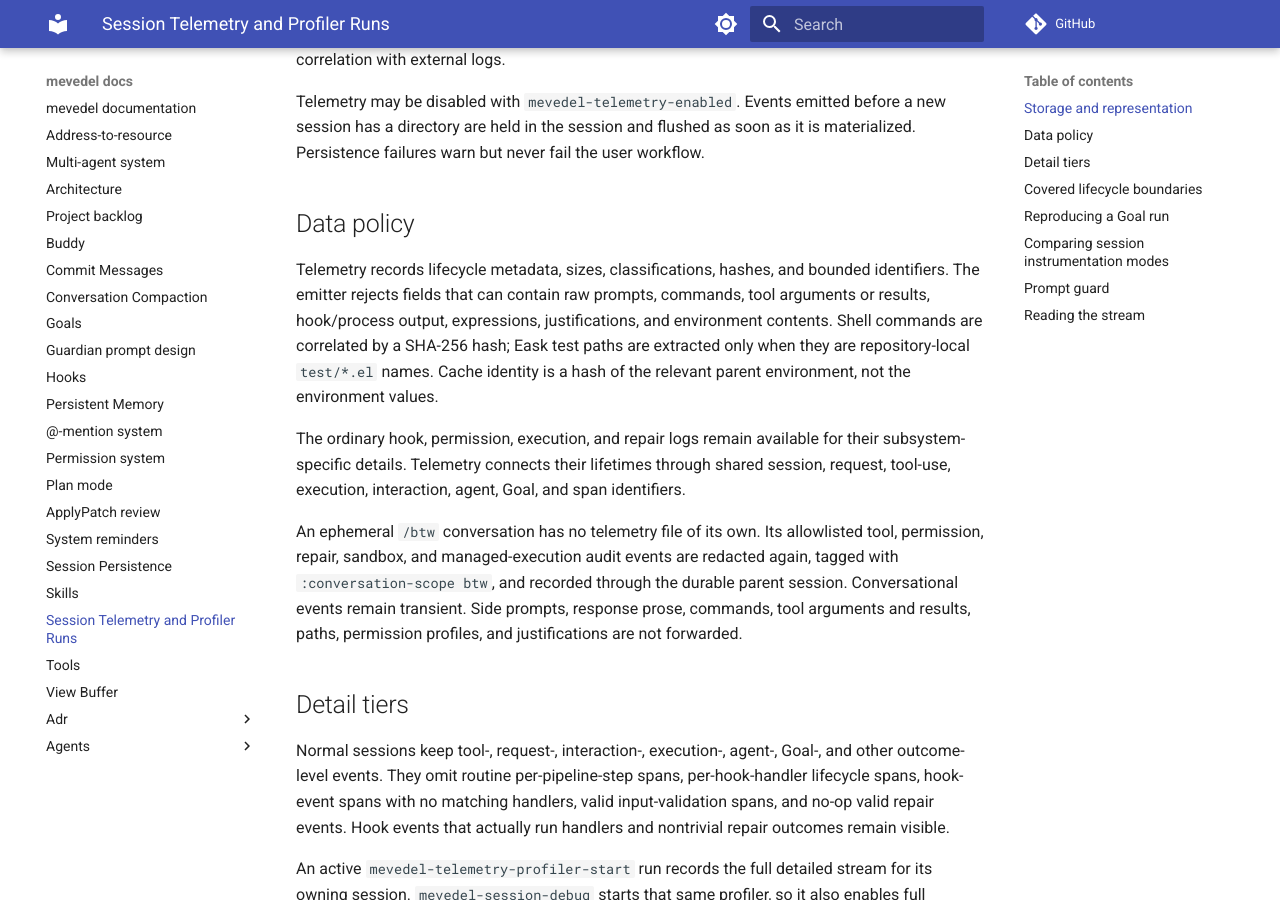
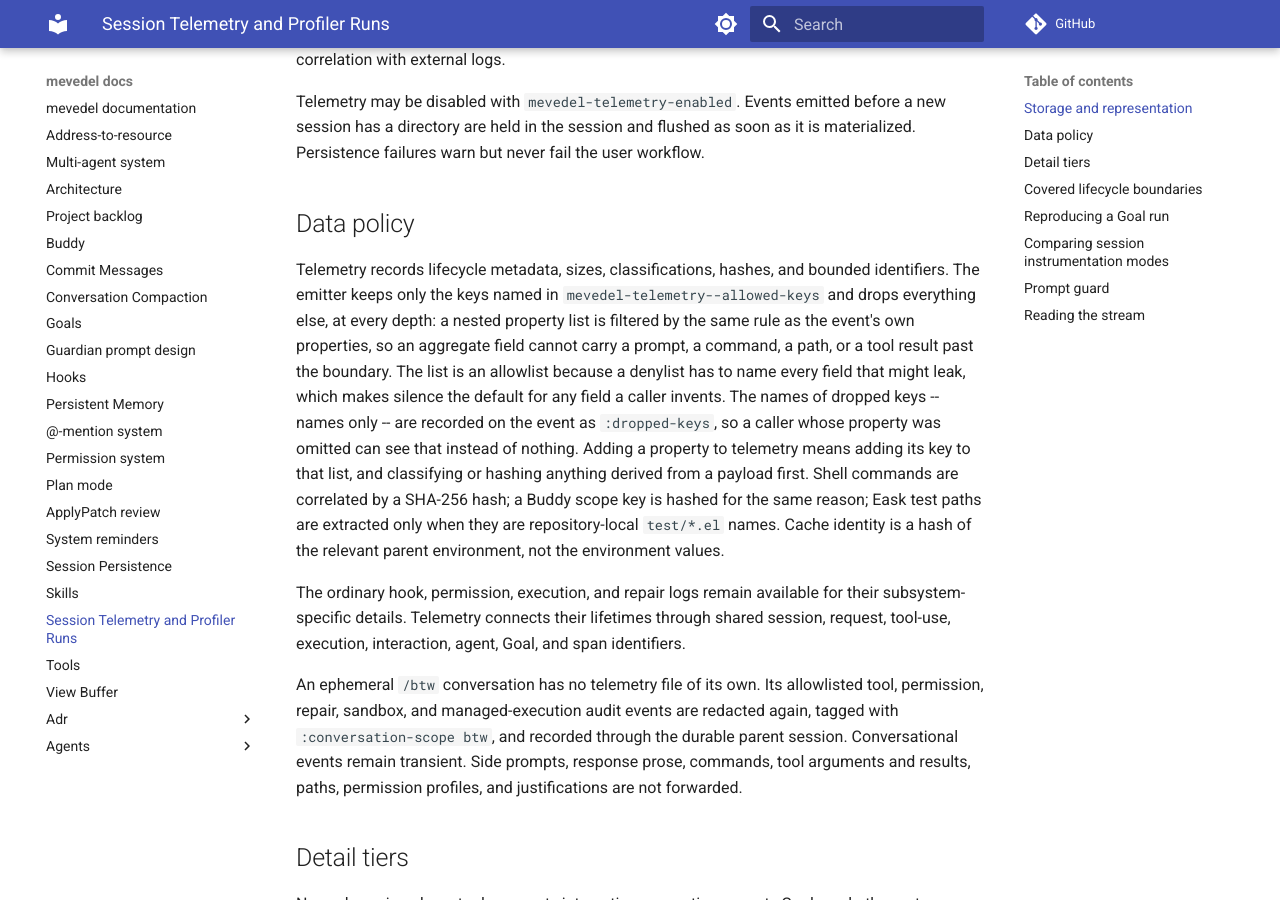
Before and after one commit to FrauH0lle/mevedel, an MkDocs documentation site: the page built from docs/telemetry.md, in a window 1280 px wide and 900 px high, scrolled down 521 px. Built offline with MkDocs 1.6.1 and Material for MkDocs 9.7.7, drawn with Linux system fonts in a browser that asks for light colours; comment, search, counter and statistics services are not loaded; some of the changed text lies outside the part shown.

Commit message:
fix(telemetry): Persist only allowlisted metadata
The filter rejected fifteen named keys at the top level of an event and
recursed into values only to bound their size, so anything nested passed
through untouched and any key the list did not happen to name passed
through beside it.  Existing logs hold 597 events carrying absolute paths
and command text under :specifier-value, and a path two levels down under
:additional-permissions, because mevedel-permission-log forwards the whole
detailed permission record here.

Keep the keys named in mevedel-telemetry--allowed-keys and drop the rest,
at every depth: a keyword-headed list is filtered as a property list
rather than mapped blindly.  An allowlist rather than a longer denylist,
because a denylist has to name every field that might leak and so makes
silence the default for whatever a caller invents next.  Report the names
of dropped keys, names only, so an omission is visible to whoever added
the caller, and hash the Buddy scope key, which was a project root.

```diff
--- a/docs/telemetry.md
+++ b/docs/telemetry.md
@@ -27,10 +27,18 @@ workflow.
 ## Data policy
 
 Telemetry records lifecycle metadata, sizes, classifications, hashes, and
-bounded identifiers. The emitter rejects fields that can contain raw prompts,
-commands, tool arguments or results, hook/process output, expressions,
-justifications, and environment contents. Shell commands are correlated by a
-SHA-256 hash; Eask test paths are extracted only when they are repository-local
+bounded identifiers. The emitter keeps only the keys named in
+`mevedel-telemetry--allowed-keys` and drops everything else, at every depth: a
+nested property list is filtered by the same rule as the event's own
+properties, so an aggregate field cannot carry a prompt, a command, a path, or
+a tool result past the boundary. The list is an allowlist because a denylist
+has to name every field that might leak, which makes silence the default for
+any field a caller invents. The names of dropped keys -- names only -- are
+recorded on the event as `:dropped-keys`, so a caller whose property was
+omitted can see that instead of nothing. Adding a property to telemetry means
+adding its key to that list, and classifying or hashing anything derived from
+a payload first. Shell commands are correlated by a SHA-256 hash; a Buddy
+scope key is hashed for the same reason; Eask test paths are extracted only when they are repository-local
 `test/*.el` names. Cache identity is a hash of the relevant parent environment,
 not the environment values.
 
@@ -163,7 +171,10 @@ At profiler start and stop, telemetry records Git HEAD, dirty-file count,
 status hash, an exact dirty-content hash (tracked diff plus untracked
 file content hashes), loaded gptel and gptel-agent file hashes and repository
 commits, Emacs and system versions, configured sandbox mode, and Bubblewrap
-availability. Paths and file contents are not written to telemetry.
+availability. File contents are not written to telemetry, and neither are
+paths, with one exception: `:artifacts-directory` records the absolute
+client-side directory holding the profiler artifacts, because a reader who
+cannot find those files cannot use the run.
 
 ## Comparing session instrumentation modes
 
```
Also changed, not shown: 4 other files.
